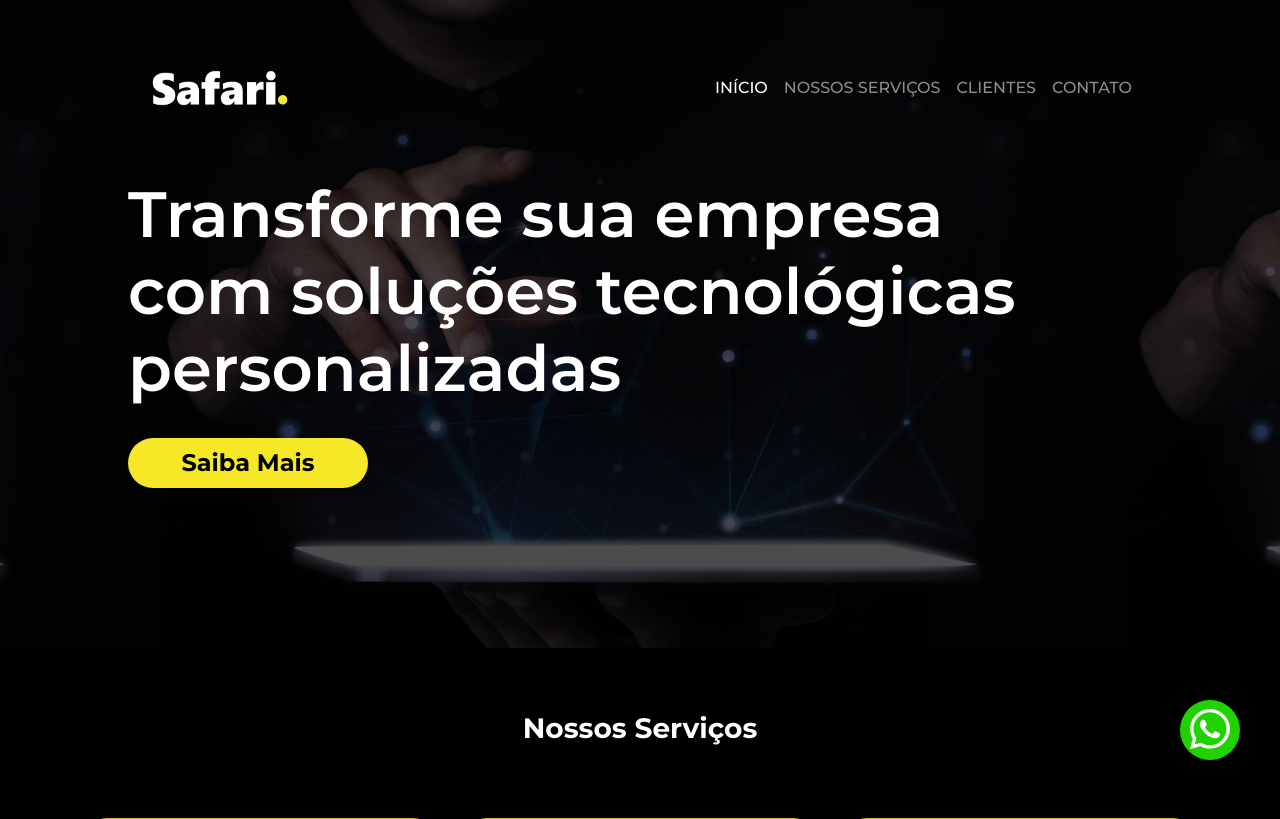
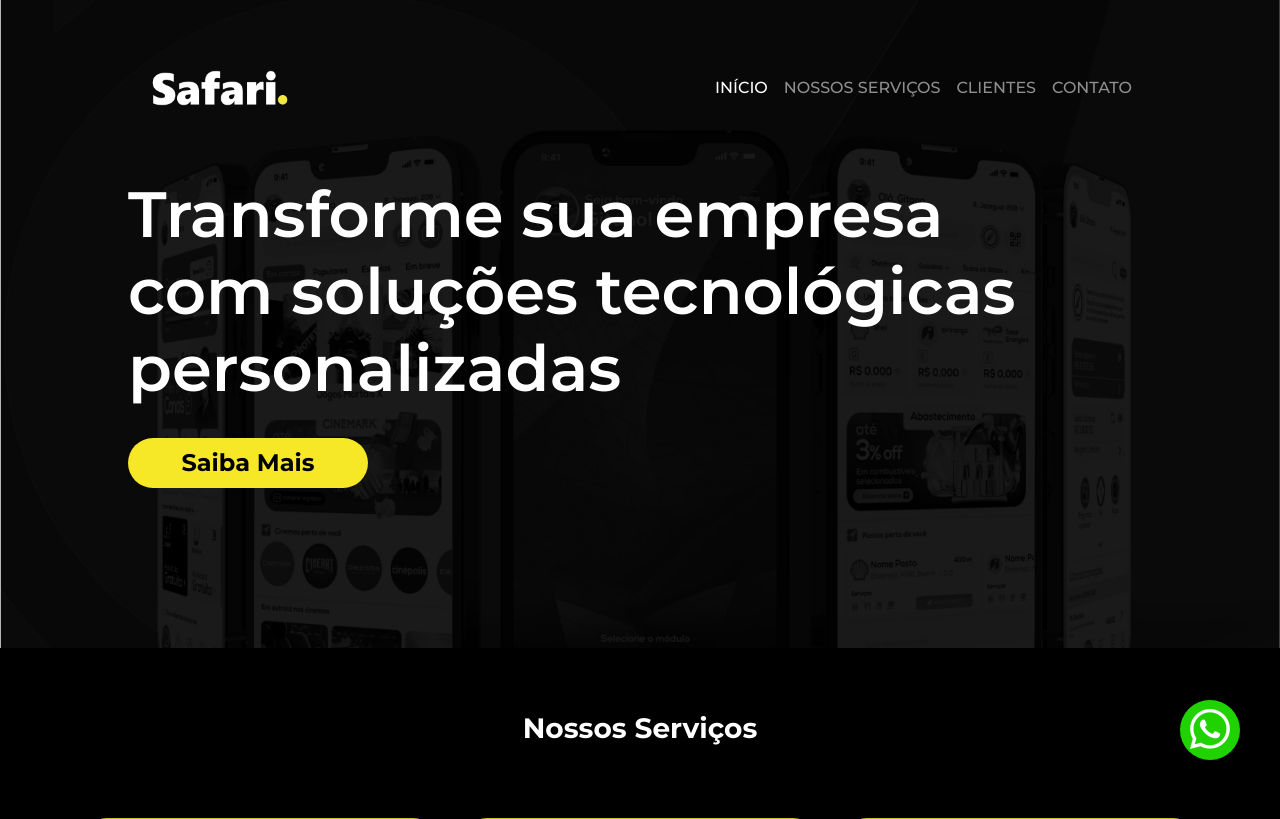
Before and after one commit to marceloaaguilar/safaritech, a PHP site: page / in a window 1280 px wide. Shown: the top 819 px of the page. Run offline with PHP 8.4, Linux system fonts and the light colour scheme; some web fonts are replaced.

Commit message:
Updating images

```diff
--- a/style.css
+++ b/style.css
@@ -5,13 +5,9 @@
 
 
 .inicial-screen{
-    background-image:  linear-gradient(
-        to bottom,
-        rgba(0, 0, 0, 0.7),
-        rgba(0, 0, 0, 0.7)
-      ),url("images/home.jpg");
+    background-image:url("images/home1.jpg");
     background-position: center; /* Center the image */
-    background-size: contain;
+    background-size: cover;
     padding: 0rem 8rem 10rem 8rem;
 }
 
@@ -119,11 +115,7 @@
 }
 
 .contact{
-    background-image:  linear-gradient(
-        to bottom,
-        rgba(0, 0, 0, 0.8),
-        rgba(0, 0, 0, 0.8)
-      ),url("images/technology.jpg");
+    background-image: url("images/home2.jpg");
     background-position: center; /* Center the image */
     background-repeat: no-repeat; /* Do not repeat the image */
     background-size: cover;
```
Also changed, not shown: images/home1.jpg (added), images/home2.jpg (added).
